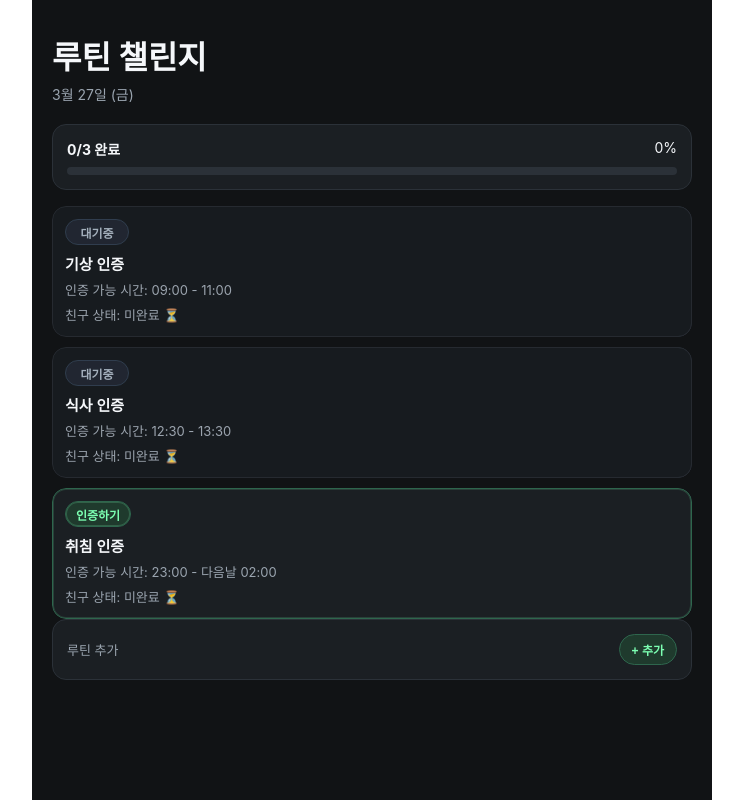
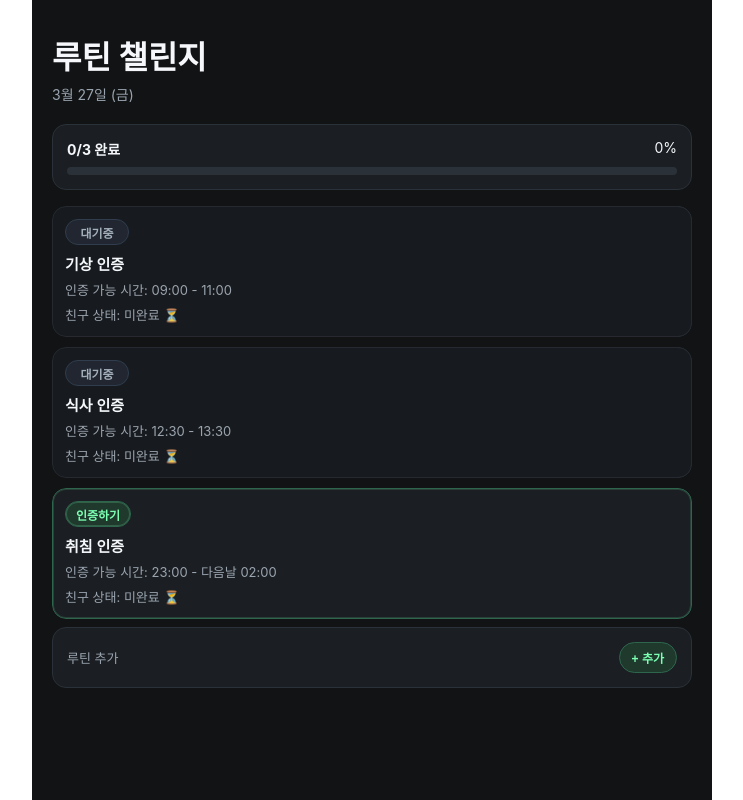
Before and after one commit to jxxh204/routine-app, a Next.js app in the folder apps/web/: page /today in a window 1280 px wide. Shown: the whole page, without its empty margins (268-1011 px from the left). Built offline with nearby package versions, Linux system fonts and the light colour scheme; no server answers.

Commit message:
style(web): 루틴추가 섹션 상단 마진 추가

```diff
--- a/apps/web/src/app/today/today-view.tsx
+++ b/apps/web/src/app/today/today-view.tsx
@@ -747,7 +747,7 @@ export function TodayView() {
       </section>
 
 
-      <section style={styles.progressCard}>
+      <section style={{ ...styles.progressCard, ...styles.addSection }}>
         <div style={styles.addHeaderRow}>
           <p style={{ ...styles.meta, margin: 0 }}>루틴 추가</p>
           <button
@@ -881,6 +881,9 @@ const styles: Record<string, CSSProperties> = {
     borderRadius: 14,
     padding: 14,
     marginBottom: 16,
+  },
+  addSection: {
+    marginTop: 8,
   },
   progressTop: {
     display: 'flex',
```
